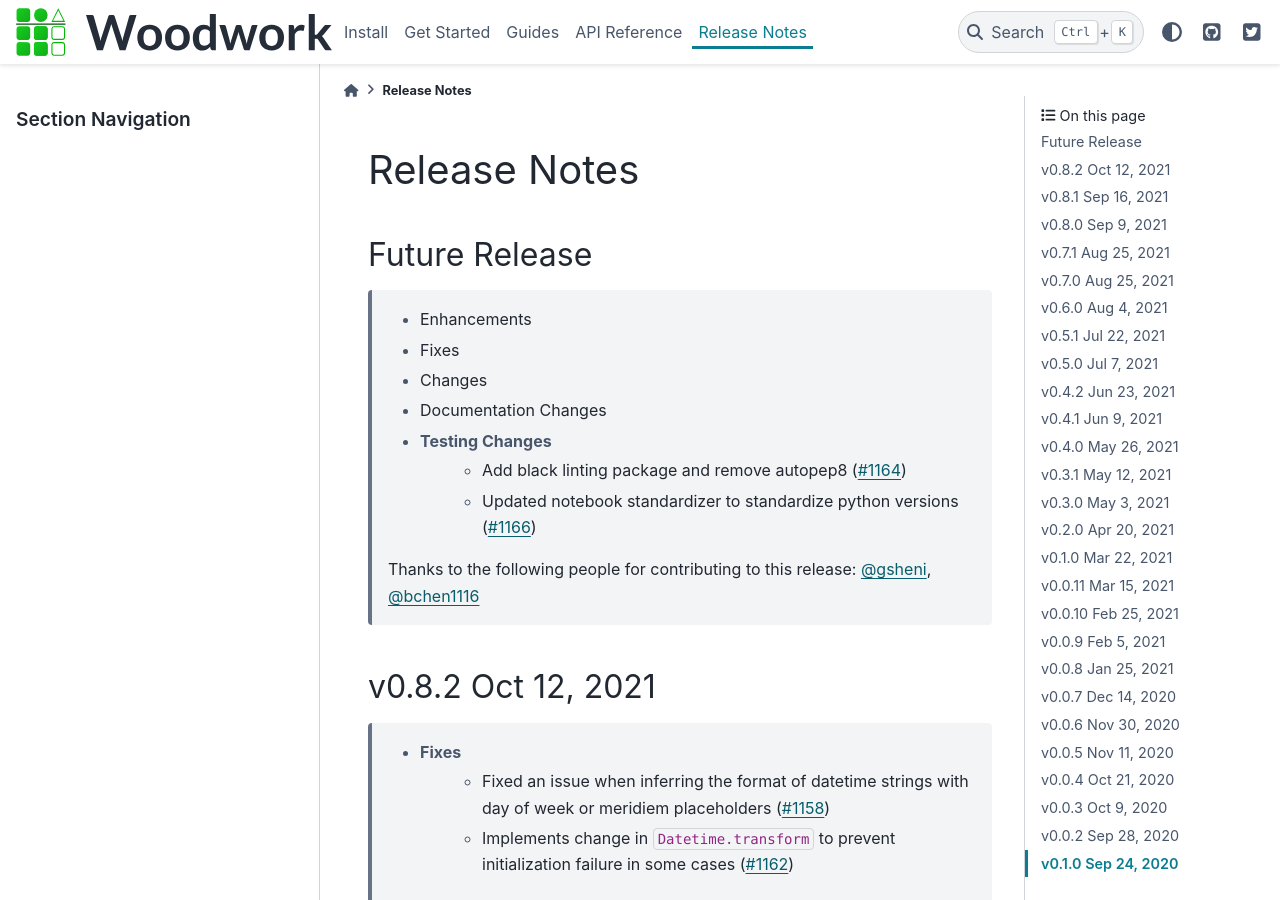
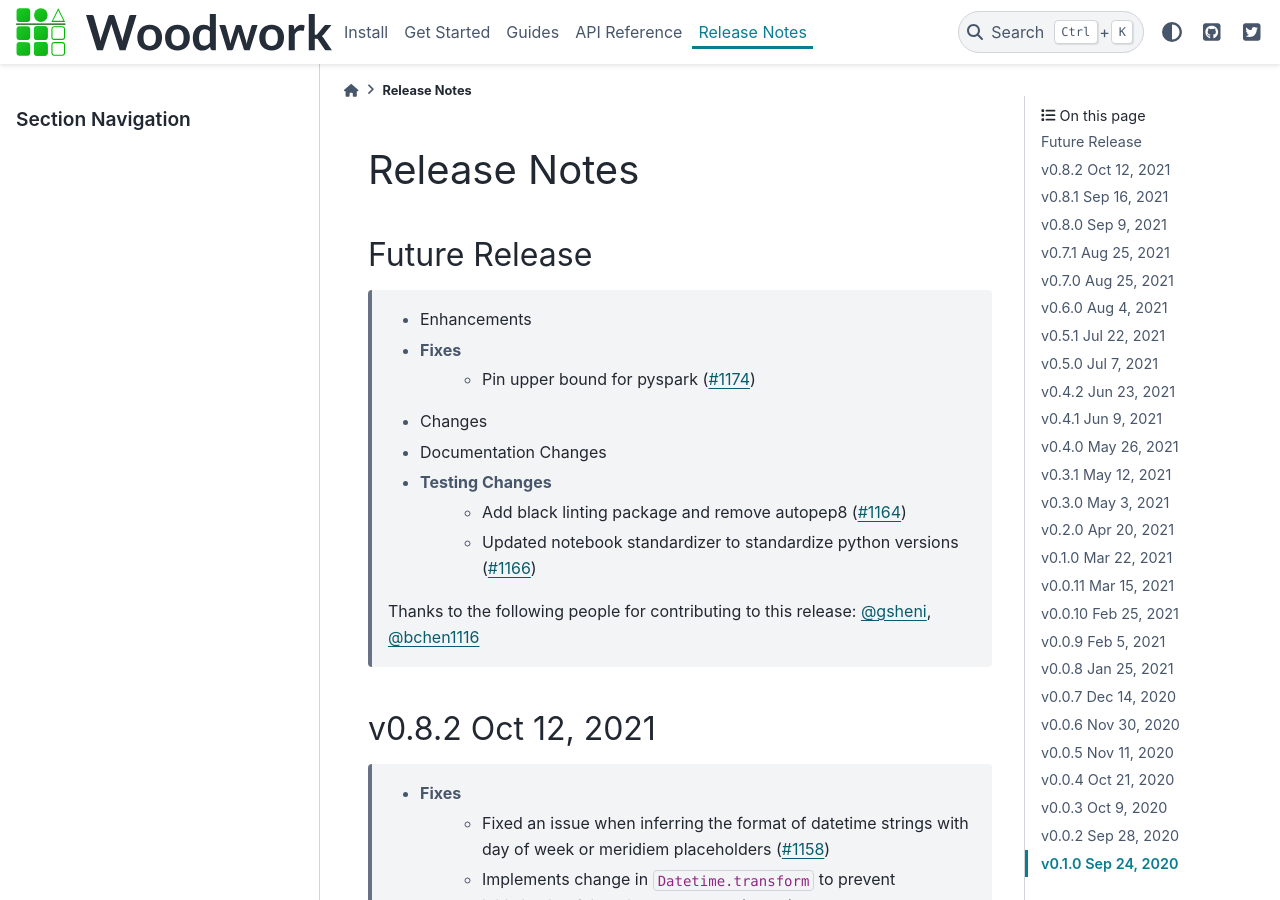
Before and after one commit to alteryx/woodwork, a Sphinx documentation site: the page built from docs/source/release_notes.rst, in a window 1280 px wide and 900 px high. Built offline with Sphinx 7.4.7 and the PyData theme 0.15.4, drawn with Linux system fonts in a browser that asks for light colours; comment, search, counter and statistics services are not loaded.

Commit message:
Update release_notes.rst

```diff
--- a/docs/source/release_notes.rst
+++ b/docs/source/release_notes.rst
@@ -6,6 +6,7 @@
 ==============
     * Enhancements
     * Fixes
+        * Pin upper bound for pyspark (:pr:`1174`)
     * Changes
     * Documentation Changes
     * Testing Changes
```
